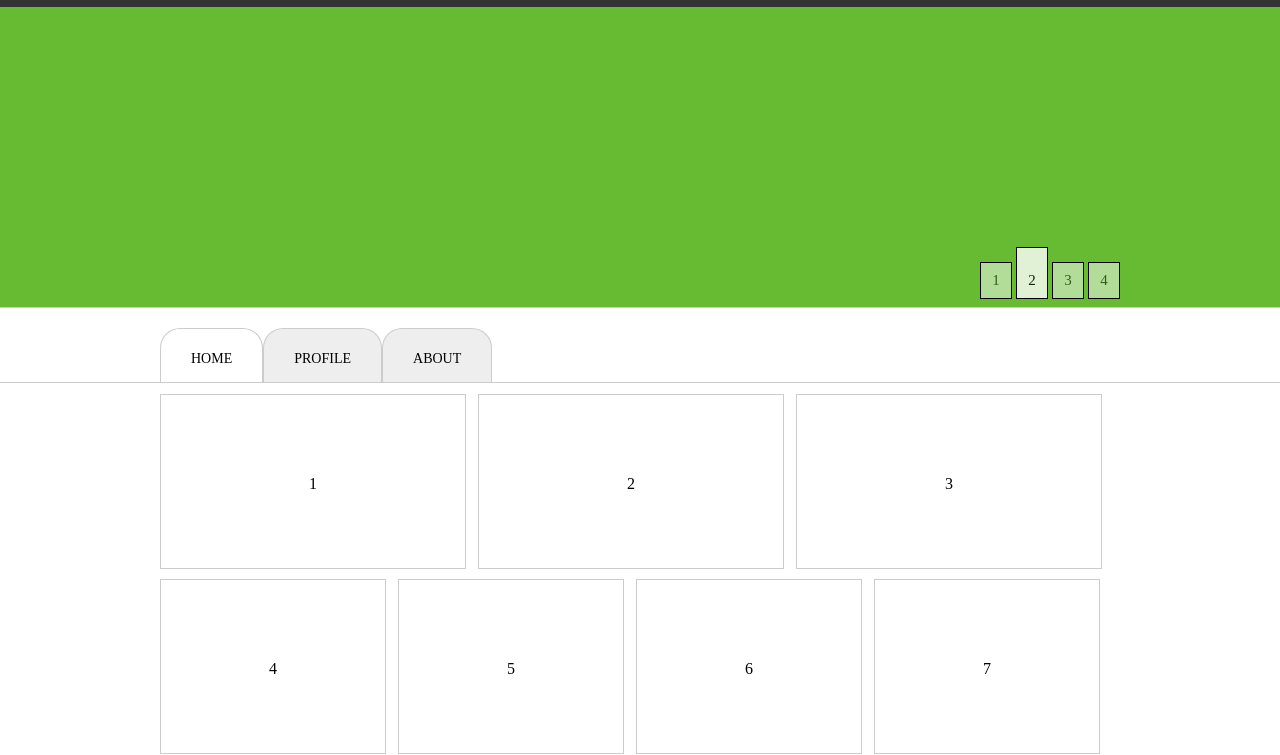
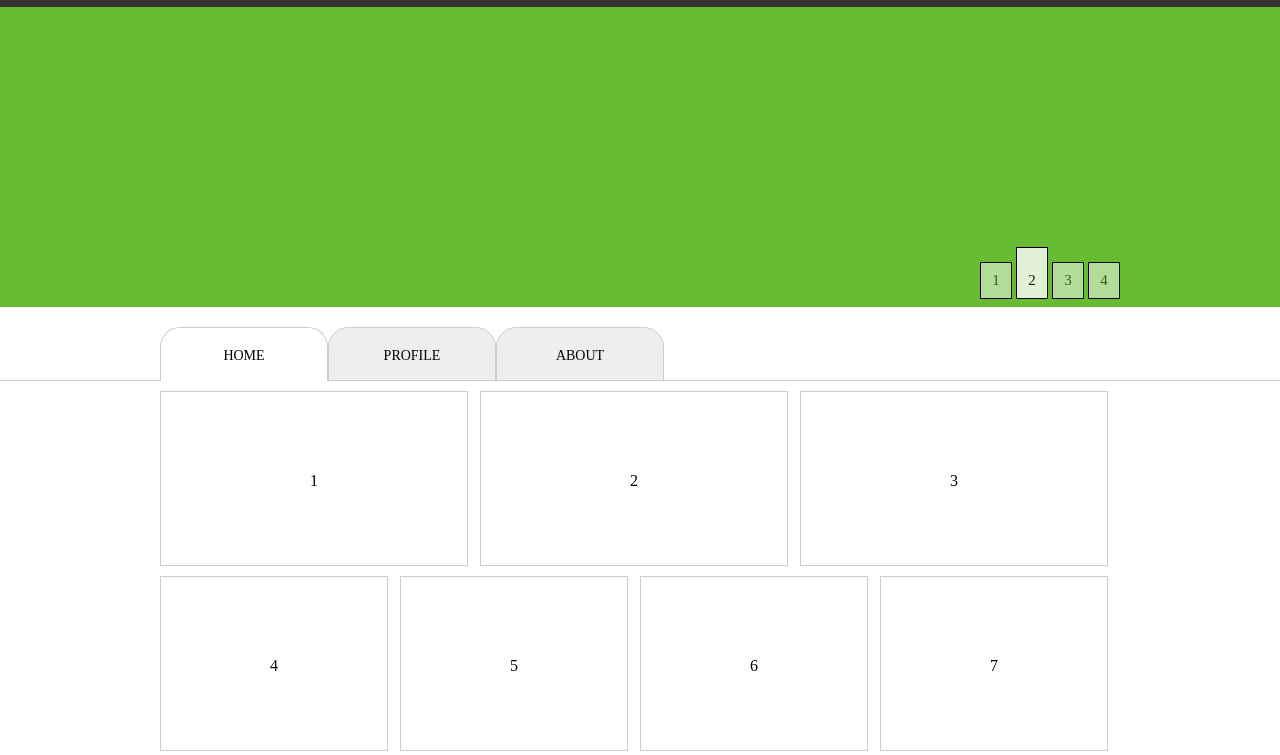
Before and after one commit to be-low/ife, a website: page basic/day_7-8/page.html in a window 1280 px wide. Shown: the part 73-828 px from the top of the page. Drawn offline with Linux system fonts and the light colour scheme.

Commit message:
complete day 7-8

```diff
--- a/basic/day_7-8/page.html
+++ b/basic/day_7-8/page.html
@@ -29,14 +29,14 @@
 </div>
 <div class="main-container">
     <div class="nav">
-        <div class="wrapper">
-            <ul>
-                <li><a href="#">HOME</a></li>
-                <li><a href="#">PROFILE</a></li>
-                <li><a href="#">ABOUT</a></li>
-            </ul>
-        </div>
-        <hr>
+        <div class="left"></div>
+        <ul>
+            <li><a href="#">HOME</a></li>
+            <li><a href="#">PROFILE</a></li>
+            <li><a href="#">ABOUT</a></li>
+            <li></li>
+        </ul>
+        <div class="right"></div>
     </div>
     <div class="container">
         <div class="row row-1">
--- a/basic/day_7-8/sass/page.scss
+++ b/basic/day_7-8/sass/page.scss
@@ -76,19 +76,24 @@ header {
   .nav {
     position: relative;
     height: auto;
-    //border-bottom: #cccccc solid 1px;
-    .wrapper {
+    display: flex;
+    .left, .right {
+      flex: 1;
+      border-bottom: #cccccc solid 1px;
+    }
     ul {
+      flex: 0 960px;
+      display: flex;
       margin: 20px auto auto 0;
       padding-left: 0;
-        display: table;
       li {
+        flex: 0 106px;
         background-color: #eeeeee;
         padding: 20px 30px 16px 30px;
         border: #cccccc solid 1px;
-          display: table-cell;
-          border-bottom: none;
         border-radius: 20px 20px 0 0;
+        font-size: 14px;
+        text-align: center;
         a {
           text-decoration: none;
           color: black;
@@ -97,51 +102,40 @@ header {
       }
       li:nth-of-type(1) {
         background-color: white;
+        border-bottom: none;
+      }
+      li:nth-of-type(4) {
+        flex: 1;
+        border-top: none;
+        border-left: none;
+        border-right: none;
+        background-color: white;
       }
     }
   }
-    hr {
-      height: 1px;
-      border: none;
-      border-top: #cccccc solid 1px;
-      margin: -1px auto 0 auto;
-    }
-  }
-  border-top: #cccccc solid 1px;
+
   .container {
-    width: 960px;
+    max-width: 960px;
     margin: 0 auto;
     .row {
       margin-top: 10px;
+      display: flex;
       div {
-        float: left;
         box-sizing: border-box;
         border: #cccccc solid 1px;
         margin-right: 12px;
         padding: 80px;
         height: 175px;
         text-align: center;
+        flex: 1;
       }
-    }
-    .row:after {
-      content: " ";
-      display: table;
-      clear: both;
-    }
-    .row-1 div {
-      width: 306px;
-    }
-    .row-2 div {
-      width: 226px;
-    }
-    .row-3 div {
-      width: 306px;
     }
   }
 }
 
 footer {
   background-color: #666666;
+  color: white;
   height: 120px;
   text-align: center;
   span {
```
Also changed, not shown: basic/day_7-8/stylesheets/page.css, 1 other file. Lines whose indentation alone changed are shown as unchanged.
